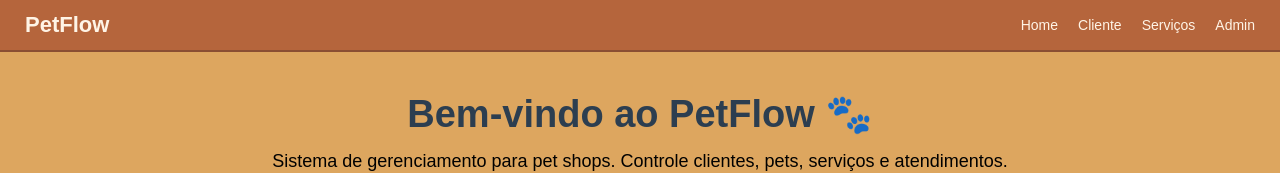
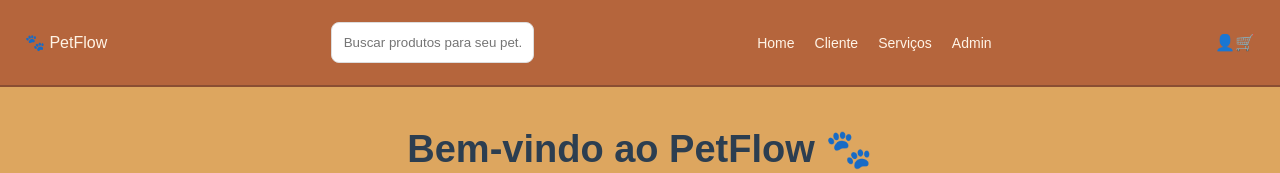
Before and after one commit to kess1ly/Javascript, a React app: page / in a window 1280 px wide. Shown: the top 173 px of the page. Built offline with nearby package versions, Linux system fonts and the light colour scheme; the HTML template or start-up script is replaced by a standard one.

Commit message:
Update nav.jsx

```diff
--- a/src/componentes/nav.jsx
+++ b/src/componentes/nav.jsx
@@ -2,15 +2,32 @@ import { Link } from "react-router-dom";
 
 export default function Nav() {
   return (
-    <nav>
-      <h1>PetFlow</h1>
+    <nav className="nav">
 
-      <ul>
+      {/* LOGO */}
+      <div className="nav-logo">
+        🐾 PetFlow
+      </div>
+
+      {/* BUSCA (estilo Petz) */}
+      <div className="nav-search">
+        <input type="text" placeholder="Buscar produtos para seu pet..." />
+      </div>
+
+      {/* LINKS */}
+      <ul className="nav-links">
         <li><Link to="/">Home</Link></li>
         <li><Link to="/cliente">Cliente</Link></li>
         <li><Link to="/servicos">Serviços</Link></li>
         <li><Link to="/admin">Admin</Link></li>
       </ul>
+
+      {/* AÇÕES (tipo Petz: usuário/carrinho) */}
+      <div className="nav-actions">
+        <span>👤</span>
+        <span>🛒</span>
+      </div>
+
     </nav>
   );
 }
```
